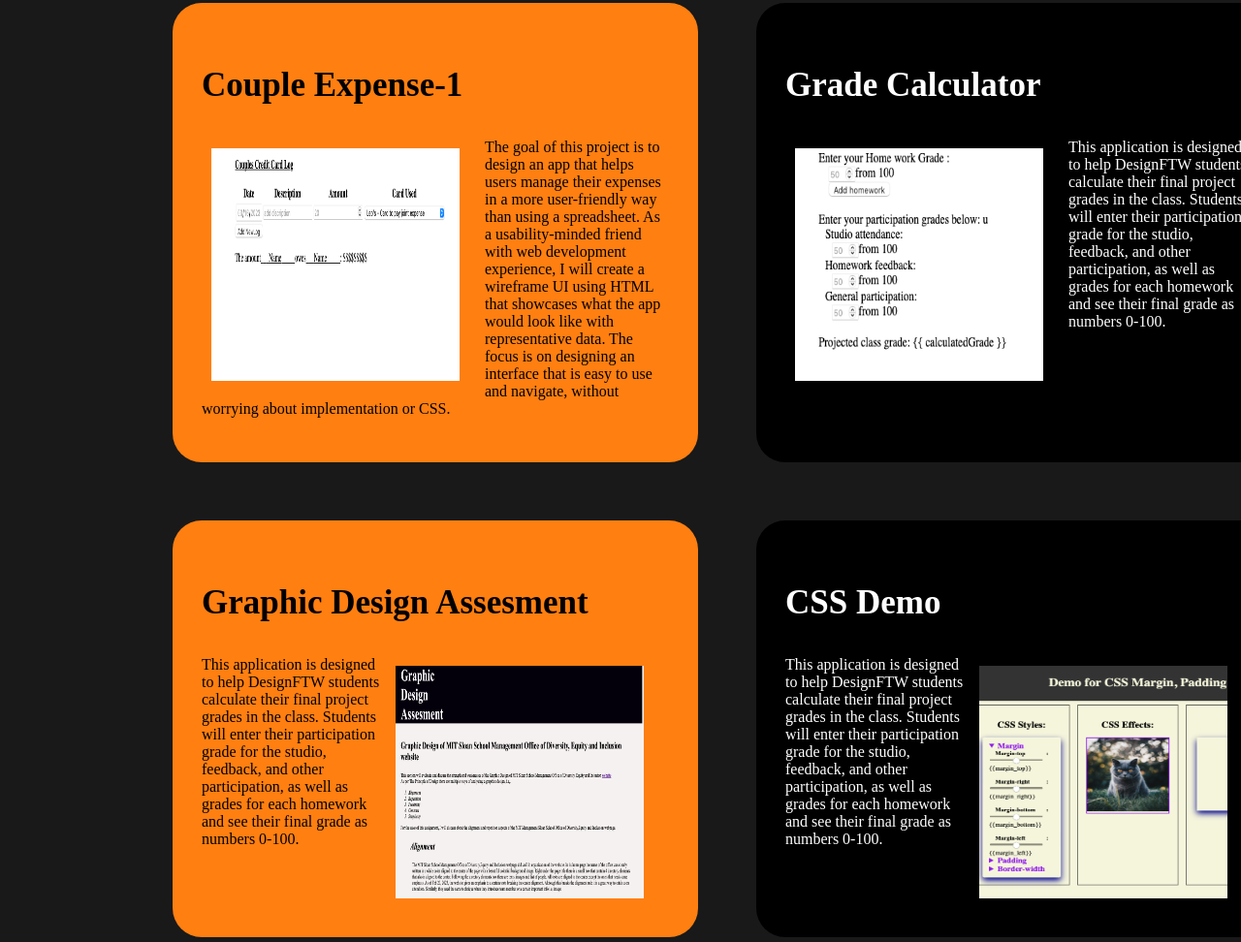
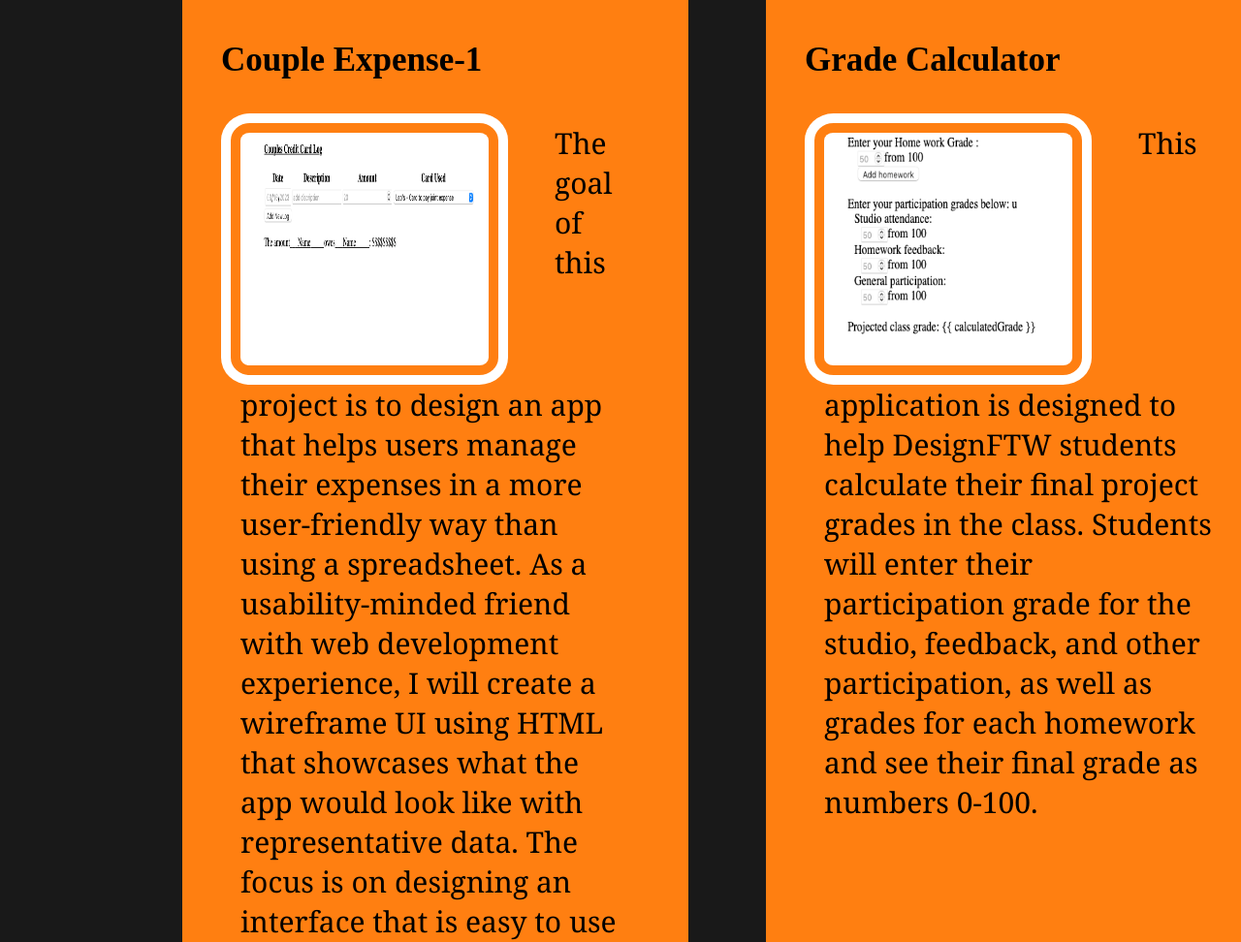
Before and after one commit to designftw/hw5-yonas39, a plain HTML site: page homepage/portfolio.html in a window 1280 px wide. Shown: the part 716-1688 px from the top of the page at 97% size. Drawn offline with Linux system fonts and the light colour scheme.

Commit message:
portfolio completed

```diff
--- a/homepage/portfolio.css
+++ b/homepage/portfolio.css
@@ -1,13 +1,20 @@
 .hero {
   background-color: #191919;
 }
+.portfolio_container p {
+  font-size: 30px;
+  font-family: Georgia, "Times New Roman", Times, serif;
+  padding: 10px;
+  margin: 10px;
+}
 nav {
-  font-size: 25px;
+  font-size: 35px;
   position: relative;
   display: flex;
   align-items: center;
   justify-content: space-between;
-  padding: 45px 8% 8%;
+  /* padding: 45px 8% 8%; */
+  padding: 50px;
 }
 .about-text span {
   color: #ff7f11;
@@ -48,7 +55,7 @@ nav ul li a:hover {
   padding: 10px 25px;
   border-radius: 30px;
   transition: trasform 0.4s;
-  font-size: 18px;
+  font-size: 35px;
 }
 
 .btn:hover {
@@ -112,8 +119,8 @@ body {
   transition: transform 0.3s ease-in-out;
 }
 .item {
-  padding: 30px;
-  margin: 20px;
+  padding: 40px;
+  margin: 30px;
   border-radius: 30px;
 }
 .item:hover {
@@ -128,8 +135,9 @@ body {
   border: #ff7f11 2px solid;
 }
 .grid_2 {
-  background-color: black;
-  color: white;
+  /* background-color: black; */
+  background-color: #ff7f11;
+  /* color: white; */
 }
 .grid_2:hover {
   background-color: #101010;
@@ -145,8 +153,9 @@ body {
   border: #ff7f11 2px solid;
 }
 .grid_4 {
-  background-color: black;
-  color: white;
+  /* background-color: black; */
+  background-color: #ff7f11;
+  /* color: white; */
 }
 .grid_4:hover {
   background-color: #101010;
@@ -154,20 +163,26 @@ body {
   border: #ff7f11 2px solid;
 }
 .portfolio-section .portfolio_container .port_img {
+  border: 10px solid white;
+  border-radius: 10%;
   padding: 10px;
-  /* width: 300px;
-  height: 400px; */
   height: 30vh;
   width: 20vw;
   float: left;
-  margin-right: 1em;
+  margin-right: 3em;
+  /* margin: 10px;
+  padding: 10px; */
 }
 .portfolio-section .portfolio_container .right_img {
+  border: 10px solid white;
+  border-radius: 10%;
   padding: 10px;
   height: 30vh;
   width: 20vw;
   float: right;
-  margin-right: 1em;
+  margin-left: 3em;
+  /* margin: 10px;
+  padding: 10px; */
 }
 h3 {
   font-size: 35px;
--- a/homepage/portfolio.html
+++ b/homepage/portfolio.html
@@ -13,8 +13,8 @@
           <h2 class="logo">Yonas <span>Mekonnen</span></h2>
           <ul>
             <li><a href="cv.html"> Home</a></li>
-            <li><a href="#Education">Education</a></li>
-            <li><a href="#Experience">Experience</a></li>
+            <li><a href="cv.html">Education</a></li>
+            <li><a href="cv.html">Experience</a></li>
             <li><a href="#Portfolio">Portfolio</a></li>
             <!-- <li><a href="#">Contact me</a></li> -->
           </ul>
--- a/homepage/style.css
+++ b/homepage/style.css
@@ -306,3 +306,126 @@ button:hover {
   float: right;
   margin-right: 1em;
 }
+
+/* ################## portfolio ########## */
+body {
+  background-color: #191919;
+}
+.portfolio-section {
+  width: 100%;
+  height: 100%;
+  margin: 10px 50px 50px;
+  padding: 50px;
+
+  border-radius: 30px;
+}
+
+.portfolio_container {
+  /* background-color: #191919; */
+  /* margin: 30px;
+  padding: 50px 100px; */
+  margin: 20px;
+  padding: 30px;
+  display: grid;
+
+  grid-template-columns: 50% 50%;
+  grid-gap: 20px;
+}
+/* portfolio */
+.portfolio-section h2 {
+  /* font-family: "Segoe UI", Tahoma, Geneva, Verdana, sans-serif; */
+  /* width: 100%; */
+  text-align: center;
+  color: white;
+  font-size: 75px;
+  text-transform: capitalize;
+  margin-bottom: 40px;
+}
+/* .portfolio_container {
+  display: grid;
+  grid-template-rows: 50%;
+  grid-template-columns: 50% 50%;
+  grid-gap: 30px;
+  width: 100%; */
+/* width: 1000px; */
+/* padding: 0px;
+  width: 100%; */
+
+/* grid-template-columns: repeat(auto-fi, minimax(300px, 1fr)); */
+/* margin: 2rem;
+} */
+.portfolio-item {
+  padding: 1rem;
+  border-radius: 10px;
+  box-shadow: 0 0 10px rgba(0, 0, 0, 0.1);
+  transition: transform 0.3s ease-in-out;
+}
+.item {
+  padding: 40px;
+  margin: 30px;
+  border-radius: 30px;
+}
+.item:hover {
+  transform: translateY(-5px);
+}
+.grid_1 {
+  background-color: #ff7f11;
+}
+.grid_1:hover {
+  background-color: #101010;
+  color: #ff7f11;
+  border: #ff7f11 2px solid;
+}
+.grid_2 {
+  /* background-color: black; */
+  background-color: #ff7f11;
+  /* color: white; */
+}
+.grid_2:hover {
+  background-color: #101010;
+  color: #ff7f11;
+  border: #ff7f11 2px solid;
+}
+.grid_3 {
+  background-color: #ff7f11;
+}
+.grid_3:hover {
+  background-color: #101010;
+  color: #ff7f11;
+  border: #ff7f11 2px solid;
+}
+.grid_4 {
+  /* background-color: black; */
+  background-color: #ff7f11;
+  /* color: white; */
+}
+.grid_4:hover {
+  background-color: #101010;
+  color: #ff7f11;
+  border: #ff7f11 2px solid;
+}
+.portfolio-section .portfolio_container .port_img {
+  border: 10px solid white;
+  border-radius: 10%;
+  padding: 10px;
+  height: 30vh;
+  width: 20vw;
+  float: left;
+  margin-right: 3em;
+  /* margin: 10px;
+  padding: 10px; */
+}
+.portfolio-section .portfolio_container .right_img {
+  border: 10px solid white;
+  border-radius: 10%;
+  padding: 10px;
+  height: 30vh;
+  width: 20vw;
+  float: right;
+  margin-left: 3em;
+  /* margin: 10px;
+  padding: 10px; */
+}
+h3 {
+  font-size: 35px;
+}
```
Also changed, not shown: homepage/cv.html (+7 -14 lines).
